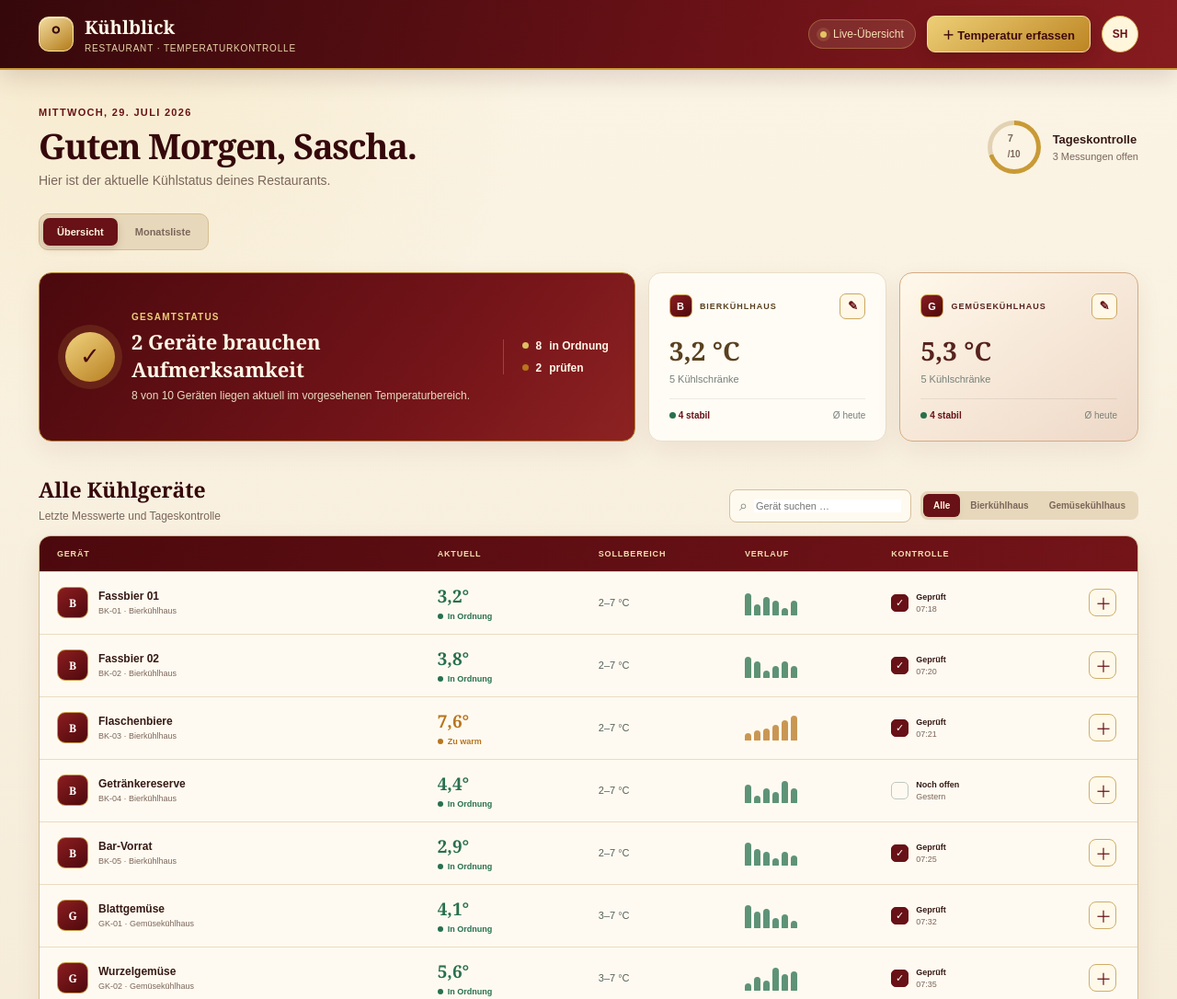
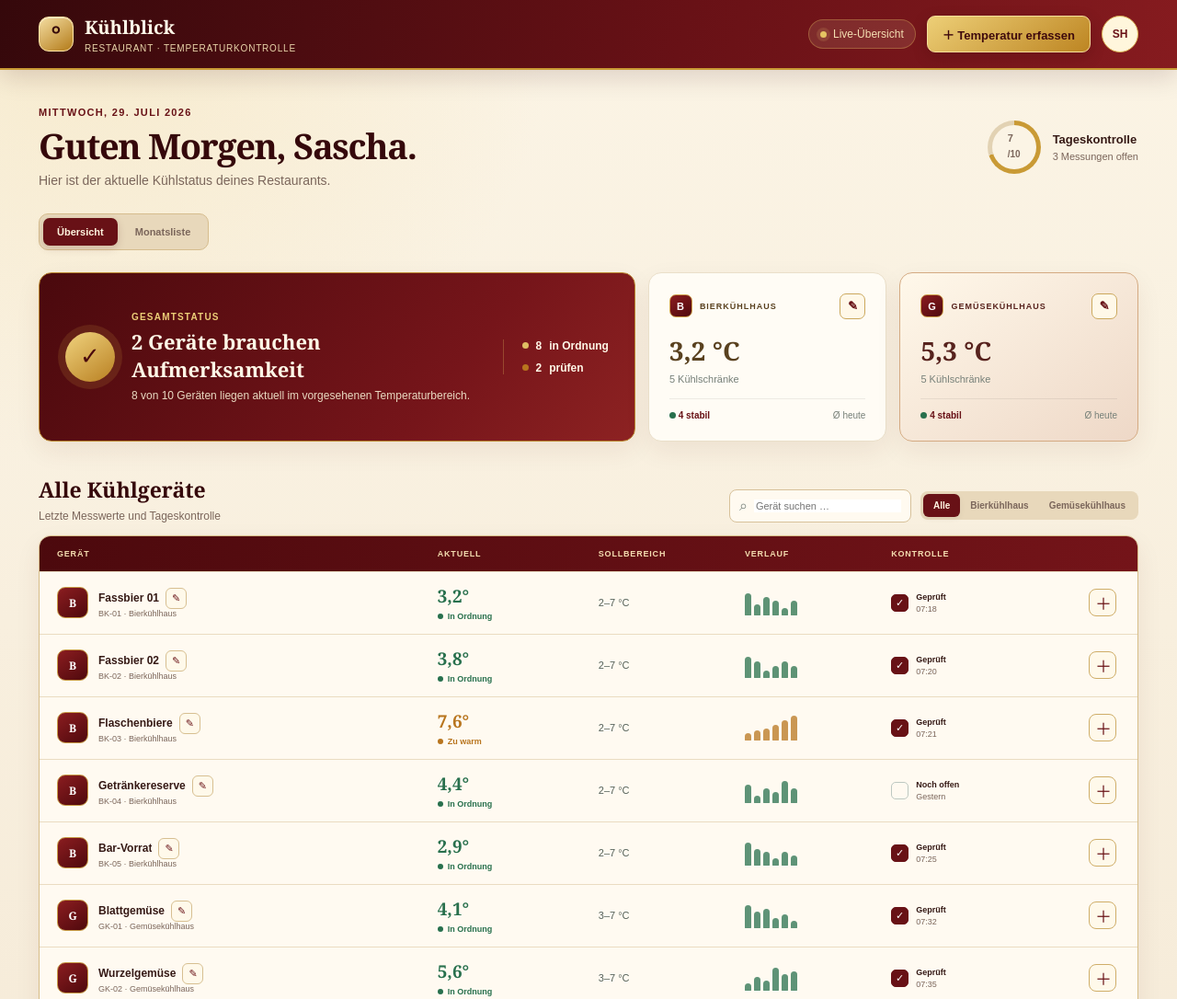
Before and after one commit to Saeschhnr/Sascha-, a plain HTML site: page index.html in a window 1280 px wide. Shown: the top 1086 px of the page at 92% size. Drawn offline with Linux system fonts and the light colour scheme.

Commit message:
Add editable device names and Escape key support

```diff
--- a/index.html
+++ b/index.html
@@ -43,6 +43,7 @@
     .room-head{justify-content:space-between}.room-title{display:flex;align-items:center;gap:8px;min-width:0}.room-name{overflow:hidden;text-overflow:ellipsis;white-space:nowrap}
     .room-icon,.veg .room-icon{background:linear-gradient(145deg,#8b1d20,#4f090d);border:1px solid #d0a44e}
     .room-edit{width:28px;height:28px;border-radius:7px;border:1px solid #cba85d;background:#fff8e8;color:var(--wine);font-size:13px;flex:0 0 auto}.room-edit:hover{background:#f4dfaa}
+    .device-name-line{display:flex;align-items:center;gap:7px;min-width:0}.device-name-line strong{overflow:hidden;text-overflow:ellipsis;white-space:nowrap;margin:0}.device-edit{width:23px;height:23px;flex:0 0 23px;border:1px solid #d7bf91;border-radius:6px;background:#fff9ea;color:var(--wine);font-size:11px;line-height:1}.device-edit:hover{background:#f4dfaa}
     .room-foot span:first-child{color:var(--wine)}
     .search{background:#fffaf0;border-color:#d7c19a}.segments{background:#e8d8bb}.segments .active{color:#fff6e2;background:var(--wine)}
     .list{background:#fffaf1}.list-head,.month-head{background:linear-gradient(100deg,#4c090d,#741419);color:#f4ddb0}.device{border-color:#eadcc1}.device:hover{background:#fff5df}.dot,.dot.veg{background:linear-gradient(145deg,#8b1d20,#4f090d);border:1px solid #c79b45}
@@ -90,6 +91,7 @@
   </main>
   <div class="backdrop" id="backdrop"><section class="modal" role="dialog" aria-modal="true"><button class="close" id="close" aria-label="Dialog schließen">×</button><p class="eyebrow">NEUE MESSUNG</p><h2>Temperatur erfassen</h2><p>Messwert auswählen, prüfen und direkt dokumentieren.</p><form id="form"><label>Datum<input type="date" id="entryDate" required></label><label>Kühlgerät<select id="select"></select></label><label>Gemessene Temperatur<div class="temp-input"><input id="temperature" inputmode="decimal" required aria-label="Gemessene Temperatur"><span>°C</span></div></label><div class="note" id="rangeNote"></div><button class="primary save" type="submit">Messung speichern</button></form></section></div>
   <div class="backdrop" id="roomBackdrop"><section class="modal" role="dialog" aria-modal="true" aria-labelledby="roomDialogTitle"><button class="close" id="roomClose" aria-label="Dialog schließen">×</button><p class="eyebrow">BEZEICHNUNGEN</p><h2 id="roomDialogTitle">Kühlhäuser benennen</h2><p>Die neuen Namen erscheinen in der Übersicht, den Filtern und bei allen Kühlgeräten.</p><form id="roomForm"><label>Erstes Kühlhaus<input type="text" id="beerRoomInput" maxlength="40" required></label><label>Zweites Kühlhaus<input type="text" id="vegRoomInput" maxlength="40" required></label><p class="settings-note">Die Zuordnung der vorhandenen Kühlschränke bleibt dabei unverändert.</p><button class="primary save" type="submit">Namen speichern</button></form></section></div>
+  <div class="backdrop" id="deviceBackdrop"><section class="modal" role="dialog" aria-modal="true" aria-labelledby="deviceDialogTitle"><button class="close" id="deviceClose" aria-label="Dialog schließen">×</button><p class="eyebrow">KÜHLGERÄT</p><h2 id="deviceDialogTitle">Gerät benennen</h2><p id="deviceNameMeta">Der neue Name wird überall in der Anwendung übernommen.</p><form id="deviceNameForm"><label>Gerätename<input type="text" id="deviceNameInput" maxlength="50" required></label><p class="settings-note">Gerätecode, Kühlhaus-Zuordnung und Messwerte bleiben unverändert.</p><button class="primary save" type="submit">Gerätenamen speichern</button></form></section></div>
   <div class="toast" id="toast">✓ Temperatur wurde gespeichert.</div>
   <script>
     const defaults=[
@@ -110,7 +112,7 @@
     let roomNames;try{roomNames={...roomDefaults,...JSON.parse(localStorage.getItem("kuehlblick-room-names"))}}catch(e){roomNames={...roomDefaults}}
     const localKey=d=>{const y=d.getFullYear(),m=String(d.getMonth()+1).padStart(2,"0"),day=String(d.getDate()).padStart(2,"0");return `${y}-${m}-${day}`};
     const todayKey=localKey(new Date());
-    let room="Alle",selected=1,selectedMonth=todayKey.slice(0,7),activeView="dashboard";
+    let room="Alle",selected=1,selectedNameDevice=1,selectedMonth=todayKey.slice(0,7),activeView="dashboard";
     const $=s=>document.querySelector(s),status=d=>d.value>d.max+1||d.value<d.min-1?"critical":d.value>d.max||d.value<d.min?"warning":"ok";
     const roomKey=r=>r==="Gemüsekühlhaus"?"veg":"beer",displayRoom=r=>roomNames[roomKey(r)],esc=s=>String(s).replace(/[&<>"']/g,c=>({"&":"&amp;","<":"&lt;",">":"&gt;",'"':"&quot;","'":"&#39;"}[c]));
     const names={ok:"In Ordnung",warning:"Zu warm",critical:"Kritisch"};
@@ -120,10 +122,11 @@
       $("#beerInitial").textContent=roomNames.beer.trim().charAt(0).toUpperCase()||"B";$("#vegInitial").textContent=roomNames.veg.trim().charAt(0).toUpperCase()||"G";
       $("#beerFilter").textContent=roomNames.beer;$("#vegFilter").textContent=roomNames.veg;
     }
+    function renderDeviceSelect(){$("#select").innerHTML=devices.map(d=>`<option value="${d.id}">${esc(d.code)} · ${esc(d.name)}</option>`).join("")}
     function render(){
       renderRoomNames();
       const q=$("#search").value.toLowerCase(),visible=devices.filter(d=>(room==="Alle"||d.room===room)&&(d.name+" "+d.code+" "+displayRoom(d.room)).toLowerCase().includes(q));
-      $("#devices").innerHTML=visible.length?visible.map(d=>{const s=status(d),mn=Math.min(...d.h),mx=Math.max(...d.h),shownRoom=displayRoom(d.room);return `<article class="device"><div class="name"><span class="dot ${d.room==="Gemüsekühlhaus"?"veg":""}">${esc(shownRoom.trim().charAt(0).toUpperCase()||d.room[0])}</span><div><strong>${esc(d.name)}</strong><small>${esc(d.code)} · ${esc(shownRoom)}</small></div></div><div class="temp ${s}"><strong>${d.value.toFixed(1).replace(".",",")}°</strong><span><i></i>${names[s]}</span></div><div class="range">${d.min}–${d.max} °C</div><div class="bars ${s}" aria-label="Temperaturverlauf">${d.h.map(v=>`<i style="height:${8+(v-mn)/(mx-mn+.1)*20}px"></i>`).join("")}</div><button class="check ${d.checked?"checked":""}" data-check="${d.id}"><span class="box">${d.checked?"✓":""}</span><span><strong>${d.checked?"Geprüft":"Noch offen"}</strong><small>${d.time}</small></span></button><button class="add" data-add="${d.id}" aria-label="Temperatur für ${esc(d.name)} erfassen">＋</button></article>`}).join(""):`<div class="empty">Kein Kühlgerät passt zu deiner Suche.</div>`;
+      $("#devices").innerHTML=visible.length?visible.map(d=>{const s=status(d),mn=Math.min(...d.h),mx=Math.max(...d.h),shownRoom=displayRoom(d.room);return `<article class="device"><div class="name"><span class="dot ${d.room==="Gemüsekühlhaus"?"veg":""}">${esc(shownRoom.trim().charAt(0).toUpperCase()||d.room[0])}</span><div><div class="device-name-line"><strong>${esc(d.name)}</strong><button class="device-edit" data-edit-device="${d.id}" aria-label="Namen von ${esc(d.name)} bearbeiten">✎</button></div><small>${esc(d.code)} · ${esc(shownRoom)}</small></div></div><div class="temp ${s}"><strong>${d.value.toFixed(1).replace(".",",")}°</strong><span><i></i>${names[s]}</span></div><div class="range">${d.min}–${d.max} °C</div><div class="bars ${s}" aria-label="Temperaturverlauf">${d.h.map(v=>`<i style="height:${8+(v-mn)/(mx-mn+.1)*20}px"></i>`).join("")}</div><button class="check ${d.checked?"checked":""}" data-check="${d.id}"><span class="box">${d.checked?"✓":""}</span><span><strong>${d.checked?"Geprüft":"Noch offen"}</strong><small>${d.time}</small></span></button><button class="add" data-add="${d.id}" aria-label="Temperatur für ${esc(d.name)} erfassen">＋</button></article>`}).join(""):`<div class="empty">Kein Kühlgerät passt zu deiner Suche.</div>`;
       const checked=devices.filter(d=>d.checked).length,ok=devices.filter(d=>status(d)==="ok").length,issues=10-ok;
       $("#checked").textContent=checked;$("#openCount").textContent=checked===10?"Vollständig erledigt":`${10-checked} Messungen offen`;$("#ring").style.setProperty("--p",checked*10+"%");
       $("#okCount").textContent=ok;$("#issueCount").textContent=issues;$("#headline").textContent=issues?`${issues} Geräte brauchen Aufmerksamkeit`:"Alles im grünen Bereich";$("#summary").textContent=`${ok} von 10 Geräten liegen aktuell im vorgesehenen Temperaturbereich.`;
@@ -137,12 +140,13 @@
       $("#monthRows").innerHTML=rows;$("#documentedDays").textContent=documented;$("#completeDays").textContent=complete;$("#monthMeasurements").textContent=measurements;
     }
     function openModal(id=1,date=todayKey){selected=id;const d=devices.find(x=>x.id===id),logged=monthLog[date]?.[id];$("#entryDate").value=date;$("#select").value=id;$("#temperature").value=(logged?.value??d.value).toFixed(1);$("#rangeNote").textContent=`Sollbereich: ${d.min}–${d.max} °C`;$("#backdrop").classList.add("open");$("#temperature").focus()}
+    function openDeviceNameModal(id){selectedNameDevice=id;const d=devices.find(x=>x.id===id);$("#deviceNameInput").value=d.name;$("#deviceNameMeta").textContent=`${d.code} · ${displayRoom(d.room)}`;$("#deviceBackdrop").classList.add("open");$("#deviceNameInput").focus()}
     $("#date").textContent=new Intl.DateTimeFormat("de-DE",{weekday:"long",day:"2-digit",month:"long",year:"numeric"}).format(new Date());
-    $("#select").innerHTML=devices.map(d=>`<option value="${d.id}">${d.code} · ${d.name}</option>`).join("");
+    renderDeviceSelect();
     $("#search").addEventListener("input",render);
     document.querySelectorAll("[data-room]").forEach(b=>b.onclick=()=>{room=b.dataset.room;document.querySelectorAll("[data-room]").forEach(x=>x.classList.toggle("active",x===b));render()});
     document.querySelectorAll("[data-view]").forEach(b=>b.onclick=()=>{activeView=b.dataset.view;document.querySelectorAll("[data-view]").forEach(x=>x.classList.toggle("active",x===b));$("#dashboardView").classList.toggle("hidden",activeView!=="dashboard");$("#monthView").classList.toggle("hidden",activeView!=="month");if(activeView==="month")renderMonth()});
-    $("#devices").onclick=e=>{const add=e.target.closest("[data-add]"),check=e.target.closest("[data-check]");if(add)openModal(+add.dataset.add);if(check){const d=devices.find(x=>x.id===+check.dataset.check);d.checked=!d.checked;if(d.checked){d.time="Soeben";monthLog[todayKey]??={};monthLog[todayKey][d.id]={value:d.value,time:new Date().toLocaleTimeString("de-DE",{hour:"2-digit",minute:"2-digit"})}}persist();render();renderMonth()}};
+    $("#devices").onclick=e=>{const edit=e.target.closest("[data-edit-device]"),add=e.target.closest("[data-add]"),check=e.target.closest("[data-check]");if(edit){openDeviceNameModal(+edit.dataset.editDevice);return}if(add)openModal(+add.dataset.add);if(check){const d=devices.find(x=>x.id===+check.dataset.check);d.checked=!d.checked;if(d.checked){d.time="Soeben";monthLog[todayKey]??={};monthLog[todayKey][d.id]={value:d.value,time:new Date().toLocaleTimeString("de-DE",{hour:"2-digit",minute:"2-digit"})}}persist();render();renderMonth()}};
     $("#monthRows").onclick=e=>{const cell=e.target.closest("[data-log-device]");if(cell)openModal(+cell.dataset.logDevice,cell.dataset.logDate)};
     function moveMonth(offset){const [y,m]=selectedMonth.split("-").map(Number),d=new Date(y,m-1+offset,1);selectedMonth=`${d.getFullYear()}-${String(d.getMonth()+1).padStart(2,"0")}`;renderMonth()}
     $("#prevMonth").onclick=()=>moveMonth(-1);$("#nextMonth").onclick=()=>moveMonth(1);
@@ -151,6 +155,9 @@
     document.querySelectorAll("[data-edit-room]").forEach(b=>b.onclick=()=>{$("#beerRoomInput").value=roomNames.beer;$("#vegRoomInput").value=roomNames.veg;$("#roomBackdrop").classList.add("open");$(`#${b.dataset.editRoom}RoomInput`).focus()});
     $("#roomClose").onclick=()=>$("#roomBackdrop").classList.remove("open");$("#roomBackdrop").onclick=e=>{if(e.target.id==="roomBackdrop")$("#roomBackdrop").classList.remove("open")};
     $("#roomForm").onsubmit=e=>{e.preventDefault();const beer=$("#beerRoomInput").value.trim(),veg=$("#vegRoomInput").value.trim();if(!beer||!veg)return;roomNames={beer,veg};persist();render();$("#roomBackdrop").classList.remove("open");$("#toast").textContent="✓ Kühlhaus-Namen wurden gespeichert.";$("#toast").classList.add("show");setTimeout(()=>$("#toast").classList.remove("show"),2500)};
+    $("#deviceClose").onclick=()=>$("#deviceBackdrop").classList.remove("open");$("#deviceBackdrop").onclick=e=>{if(e.target.id==="deviceBackdrop")$("#deviceBackdrop").classList.remove("open")};
+    $("#deviceNameForm").onsubmit=e=>{e.preventDefault();const value=$("#deviceNameInput").value.trim(),d=devices.find(x=>x.id===selectedNameDevice);if(!value||!d)return;d.name=value;persist();render();renderDeviceSelect();$("#deviceBackdrop").classList.remove("open");$("#toast").textContent="✓ Gerätename wurde gespeichert.";$("#toast").classList.add("show");setTimeout(()=>$("#toast").classList.remove("show"),2500)};
+    document.addEventListener("keydown",e=>{if(e.key==="Escape")["backdrop","roomBackdrop","deviceBackdrop"].forEach(id=>$("#"+id).classList.remove("open"))});
     $("#select").onchange=e=>openModal(+e.target.value,$("#entryDate").value||todayKey);
     $("#form").onsubmit=e=>{e.preventDefault();const v=Number($("#temperature").value.replace(",",".")),date=$("#entryDate").value;if(!Number.isFinite(v)||v< -10||v>30||!date)return;monthLog[date]??={};monthLog[date][selected]={value:v,time:new Date().toLocaleTimeString("de-DE",{hour:"2-digit",minute:"2-digit"})};const d=devices.find(x=>x.id===selected);if(date===todayKey){d.value=v;d.checked=true;d.time="Soeben";d.h=[...d.h.slice(-5),v]}persist();render();renderMonth();$("#backdrop").classList.remove("open");$("#toast").textContent="✓ Temperatur wurde gespeichert.";$("#toast").classList.add("show");setTimeout(()=>$("#toast").classList.remove("show"),2500)};
     render();renderMonth();
```
